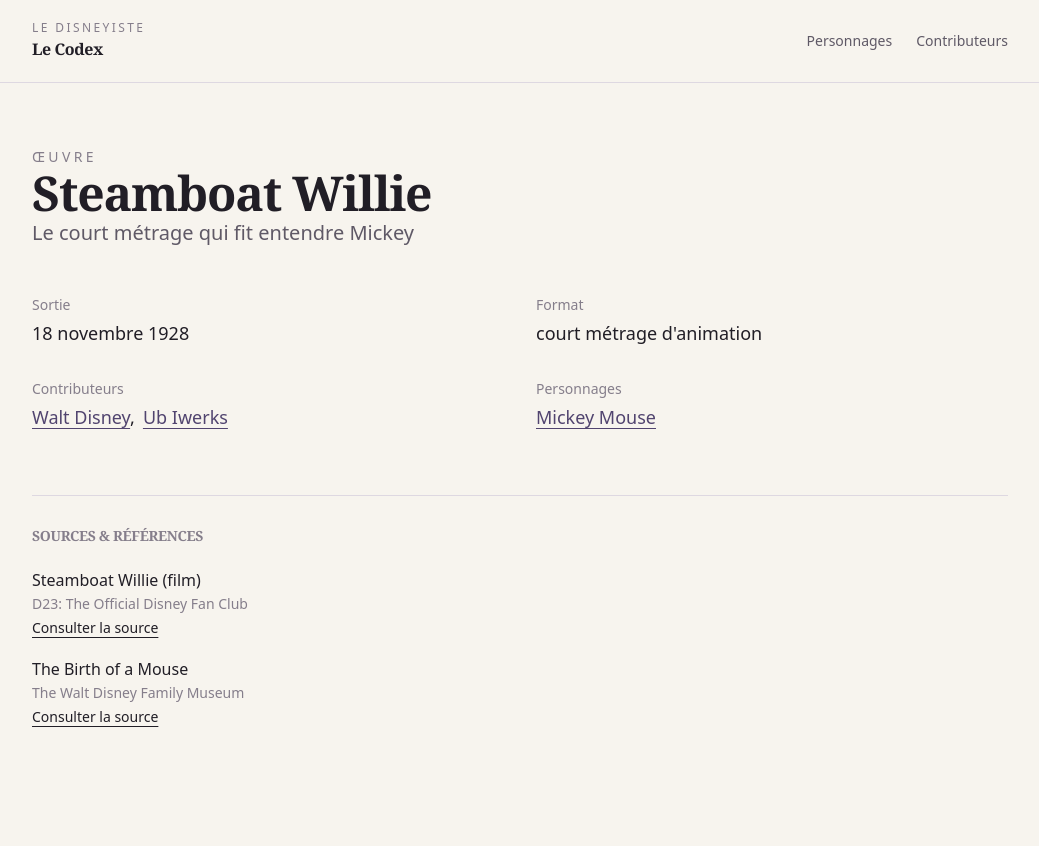
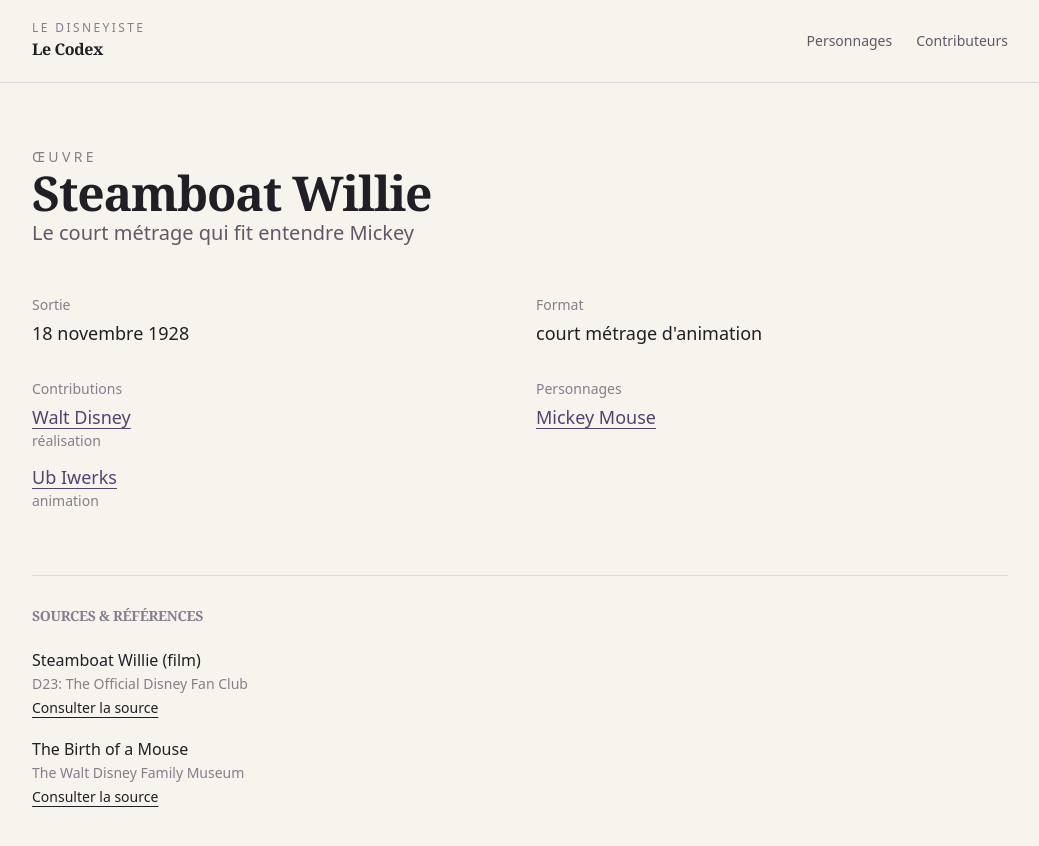
Before and after one commit to iamjulienjulien/ledisneyiste-codex, a Next.js app: page /oeuvres/steamboat-willie in a window 1280 px wide. Shown: the top 846 px of the page, without its empty margins (120-1159 px from the left). Built offline with nearby package versions, Linux system fonts and the light colour scheme.

Commit message:
🗄️ Archives > Donner un rôle aux liens qui entourent Steamboat Willie > 🐭 Julien

```diff
--- a/src/app/oeuvres/[slug]/page.tsx
+++ b/src/app/oeuvres/[slug]/page.tsx
@@ -89,14 +89,19 @@ export default async function OeuvrePage({
                 </div>
 
                 <div>
-                    <dt className="text-sm text-muted">Contributeurs</dt>
+                    <dt className="text-sm text-muted">Contributions</dt>
 
-                    <dd className="mt-1 flex flex-wrap gap-x-2 text-lg text-ink">
-                        {fiche.contributeurs.map((contributeur, index) => (
-                            <span key={contributeur.nom}>
-                                <ReferenceCodexLink reference={contributeur} />
-                                {index < fiche.contributeurs.length - 1 && ","}
-                            </span>
+                    <dd className="mt-1 space-y-3 text-lg text-ink">
+                        {fiche.contributions.map((contribution) => (
+                            <div key={contribution.contributeur.nom}>
+                                <ReferenceCodexLink
+                                    reference={contribution.contributeur}
+                                />
+
+                                <p className="mt-1 text-sm text-muted">
+                                    {contribution.roles.join(", ")}
+                                </p>
+                            </div>
                         ))}
                     </dd>
                 </div>
--- a/src/app/personnages/[slug]/page.tsx
+++ b/src/app/personnages/[slug]/page.tsx
@@ -1,5 +1,4 @@
 import type { Metadata } from "next";
-import Link from "next/link";
 import { notFound } from "next/navigation";
 import { getPersonnageBySlug, personnages } from "@/data/catalogues";
 import { getFichePersonnageBySlug } from "@/data/personnages";
--- a/src/data/oeuvres/steamboat-willie.json
+++ b/src/data/oeuvres/steamboat-willie.json
@@ -9,16 +9,22 @@
         }
     },
     "format": "court métrage d'animation",
-    "contributeurs": [
+    "contributions": [
         {
+            "contributeur": {
                 "nom": "Walt Disney",
                 "type": "contributeur",
                 "slug": "walt-disney"
             },
+            "roles": ["réalisation"]
+        },
         {
+            "contributeur": {
                 "nom": "Ub Iwerks",
                 "type": "contributeur",
                 "slug": "ub-iwerks"
+            },
+            "roles": ["animation"]
         }
     ],
     "personnages": [
```
Also changed, not shown: src/types/oeuvre.ts (+6 -1 lines). Lines whose indentation alone changed are shown as unchanged.
